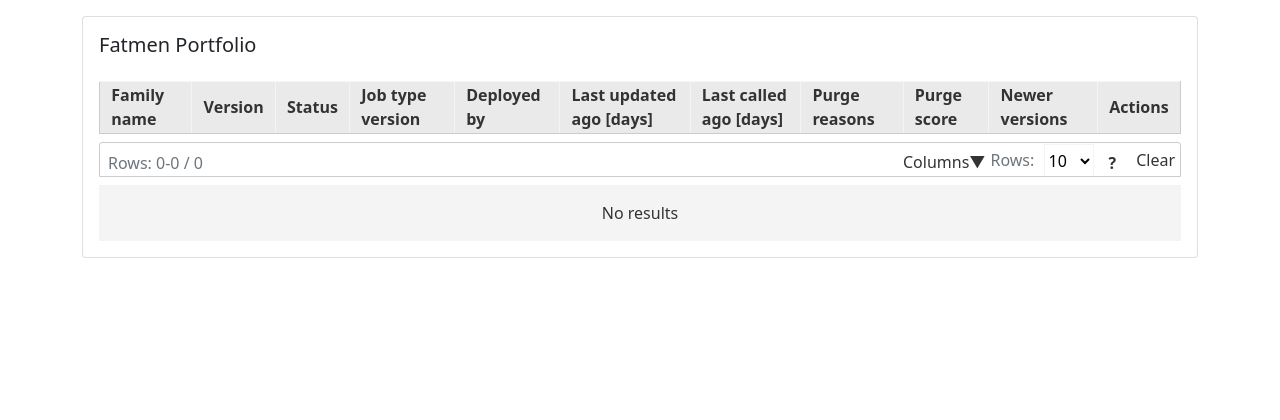
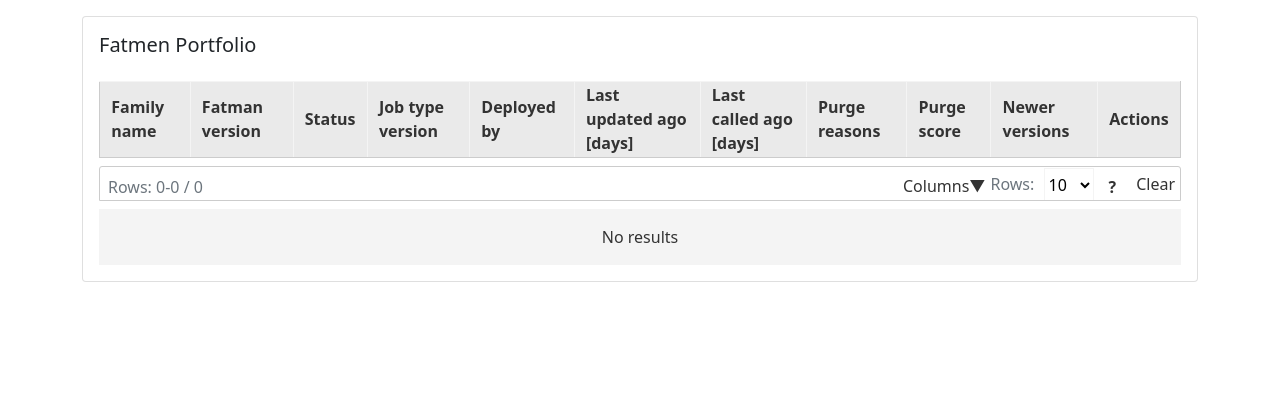
Before and after one commit to TheRacetrack/racetrack, a Django app: template dashboard/dashboard/templates/racetrack/portfolio.html in a window 1280 px wide. Shown: the part 56-476 px from the top of the page. Run offline with Django 3.2, Linux system fonts and the light colour scheme; the template is opened without the code that fills it, so the values that code supplies are empty; some libraries are stand-ins or nearby versions.

Commit message:
Add tooltips to headers

```diff
--- a/dashboard/dashboard/templates/racetrack/portfolio.html
+++ b/dashboard/dashboard/templates/racetrack/portfolio.html
@@ -22,9 +22,9 @@
                 <thead>
                     <tr>
                         <th>Family name</th>
-                        <th>Version</th>
+                        <th data-bs-toggle="tooltip" data-bs-placement="bottom" title="Revision of the source code of the service">Fatman version</th>
                         <th>Status</th>
-                        <th>Job type version</th>
+                        <th data-bs-toggle="tooltip" data-bs-placement="bottom" title="Revision of the language wrapper standard">Job type version</th>
                         <th>Deployed by</th>
                         <th>Last updated ago [days]</th>
                         <th>Last called ago [days]</th>
--- a/dashboard/dashboard/views.py
+++ b/dashboard/dashboard/views.py
@@ -13,7 +13,6 @@ from django.utils.http import urlencode
 
 from racetrack_client.log.context_error import ContextError
 from racetrack_client.log.exception import log_exception
-from racetrack_client.manifest.manifest import Manifest
 from racetrack_client.utils.time import days_ago
 from racetrack_commons.auth.auth import UnauthorizedError
 from racetrack_commons.auth.token import decode_jwt
```
